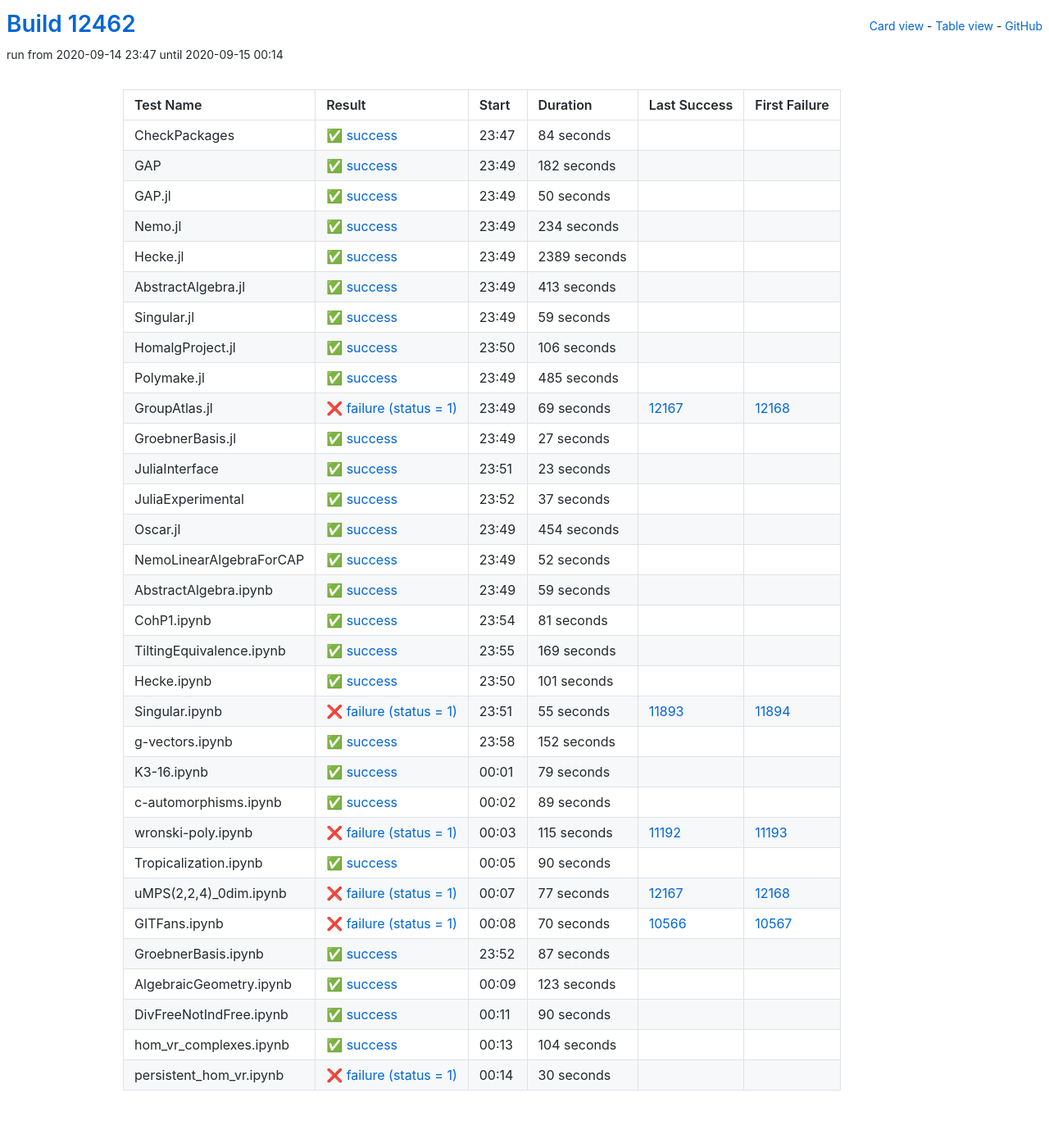
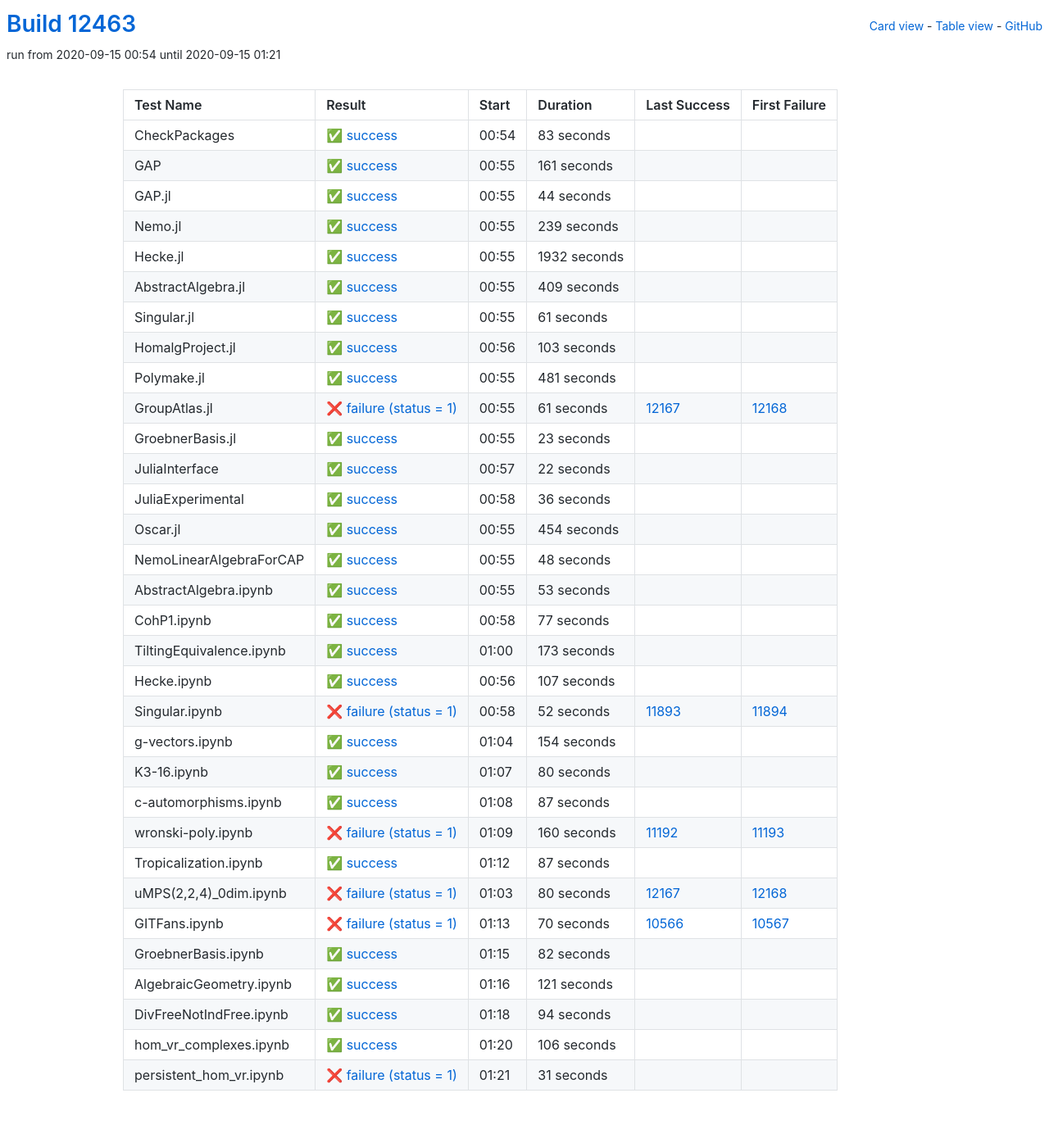
Before and after one commit to oscar-system/oscar-ci-status, a Jekyll site: the page built from table.html, in a window 1280 px wide. Shown: the whole page at 82% size. Built offline with Jekyll 4.4.1, drawn with Linux system fonts in a browser that asks for light colours.

Commit message:
Build #12463

```diff
--- a/_data/ci.yml
+++ b/_data/ci.yml
@@ -1,6 +1,6 @@
 ---
-build: 12462
-build_url: https://oscarci.mathematik.uni-kl.de/job/oscar/12462/
+build: 12463
+build_url: https://oscarci.mathematik.uni-kl.de/job/oscar/12463/
 job: oscar
 organization: oscar-system
 repo: oscar-ci-status
@@ -8,140 +8,128 @@ repourl: https://github.com/oscar-system/oscar-ci-status
 tests:
 - name: CheckPackages
   id: checkpackages
-  log: https://oscarci.mathematik.uni-kl.de/job/oscar/12462/artifact/logs/build-12462/CheckPackages.log
-  start: 2020-09-14 23:47
+  log: https://oscarci.mathematik.uni-kl.de/job/oscar/12463/artifact/logs/build-12463/CheckPackages.log
+  start: 2020-09-15 00:54
   success: true
   exitcode: 0
   status: success
-  duration: 84
+  duration: 83
   last_success: false
   last_success_url:
   first_failure: false
   first_failure_url:
 - name: GAP
   id: gap
-  log: https://oscarci.mathematik.uni-kl.de/job/oscar/12462/artifact/logs/build-12462/GAP.log
-  start: 2020-09-14 23:49
+  log: https://oscarci.mathematik.uni-kl.de/job/oscar/12463/artifact/logs/build-12463/GAP.log
+  start: 2020-09-15 00:55
   success: true
   exitcode: 0
   status: success
-  duration: 182
+  duration: 161
   last_success: false
   last_success_url:
   first_failure: false
   first_failure_url:
 - name: GAP.jl
   id: gap-jl
-  log: https://oscarci.mathematik.uni-kl.de/job/oscar/12462/artifact/logs/build-12462/GAP.jl.log
-  start: 2020-09-14 23:49
+  log: https://oscarci.mathematik.uni-kl.de/job/oscar/12463/artifact/logs/build-12463/GAP.jl.log
+  start: 2020-09-15 00:55
   success: true
   exitcode: 0
   status: success
-  duration: 50
+  duration: 44
   last_success: false
   last_success_url:
   first_failure: false
   first_failure_url:
 - name: Nemo.jl
   id: nemo-jl
-  log: https://oscarci.mathematik.uni-kl.de/job/oscar/12462/artifact/logs/build-12462/Nemo.jl.log
-  start: 2020-09-14 23:49
+  log: https://oscarci.mathematik.uni-kl.de/job/oscar/12463/artifact/logs/build-12463/Nemo.jl.log
+  start: 2020-09-15 00:55
   success: true
   exitcode: 0
   status: success
-  duration: 234
+  duration: 239
   last_success: false
   last_success_url:
   first_failure: false
   first_failure_url:
 - name: Hecke.jl
   id: hecke-jl
-  log: https://oscarci.mathematik.uni-kl.de/job/oscar/12462/artifact/logs/build-12462/Hecke.jl.log
-  start: 2020-09-14 23:49
+  log: https://oscarci.mathematik.uni-kl.de/job/oscar/12463/artifact/logs/build-12463/Hecke.jl.log
+  start: 2020-09-15 00:55
   success: true
   exitcode: 0
   status: success
-  duration: 2389
+  duration: 1932
   last_success: false
   last_success_url:
   first_failure: false
   first_failure_url:
 - name: AbstractAlgebra.jl
   id: abstractalgebra-jl
-  log: https://oscarci.mathematik.uni-kl.de/job/oscar/12462/artifact/logs/build-12462/AbstractAlgebra.jl.log
-  start: 2020-09-14 23:49
+  log: https://oscarci.mathematik.uni-kl.de/job/oscar/12463/artifact/logs/build-12463/AbstractAlgebra.jl.log
+  start: 2020-09-15 00:55
   success: true
   exitcode: 0
   status: success
-  duration: 413
+  duration: 409
   last_success: false
   last_success_url:
   first_failure: false
   first_failure_url:
 - name: Singular.jl
   id: singular-jl
-  log: https://oscarci.mathematik.uni-kl.de/job/oscar/12462/artifact/logs/build-12462/Singular.jl.log
-  start: 2020-09-14 23:49
+  log: https://oscarci.mathematik.uni-kl.de/job/oscar/12463/artifact/logs/build-12463/Singular.jl.log
+  start: 2020-09-15 00:55
   success: true
   exitcode: 0
   status: success
-  duration: 59
+  duration: 61
   last_success: false
   last_success_url:
   first_failure: false
   first_failure_url:
 - name: HomalgProject.jl
   id: homalgproject-jl
-  log: https://oscarci.mathematik.uni-kl.de/job/oscar/12462/artifact/logs/build-12462/HomalgProject.jl.log
-  start: 2020-09-14 23:50
+  log: https://oscarci.mathematik.uni-kl.de/job/oscar/12463/artifact/logs/build-12463/HomalgProject.jl.log
+  start: 2020-09-15 00:56
   success: true
   exitcode: 0
   status: success
-  duration: 106
+  duration: 103
   last_success: false
   last_success_url:
   first_failure: false
   first_failure_url:
 - name: Polymake.jl
   id: polymake-jl
-  log: https://oscarci.mathematik.uni-kl.de/job/oscar/12462/artifact/logs/build-12462/Polymake.jl.log
-  start: 2020-09-14 23:49
+  log: https://oscarci.mathematik.uni-kl.de/job/oscar/12463/artifact/logs/build-12463/Polymake.jl.log
+  start: 2020-09-15 00:55
   success: true
   exitcode: 0
   status: success
-  duration: 485
+  duration: 481
   last_success: false
   last_success_url:
   first_failure: false
   first_failure_url:
 - name: GroupAtlas.jl
   id: groupatlas-jl
-  log: https://oscarci.mathematik.uni-kl.de/job/oscar/12462/artifact/logs/build-12462/GroupAtlas.jl.log
-  start: 2020-09-14 23:49
+  log: https://oscarci.mathematik.uni-kl.de/job/oscar/12463/artifact/logs/build-12463/GroupAtlas.jl.log
+  start: 2020-09-15 00:55
   success: false
   exitcode: 1
   status: failure
-  duration: 69
+  duration: 61
   last_success: 12167
   last_success_url: https://oscarci.mathematik.uni-kl.de/job/oscar/12167/
   first_failure: 12168
   first_failure_url: https://oscarci.mathematik.uni-kl.de/job/oscar/12168/
 - name: GroebnerBasis.jl
   id: groebnerbasis-jl
-  log: https://oscarci.mathematik.uni-kl.de/job/oscar/12462/artifact/logs/build-12462/GroebnerBasis.jl.log
-  start: 2020-09-14 23:49
-  success: true
-  exitcode: 0
-  status: success
-  duration: 27
-  last_success: false
-  last_success_url:
-  first_failure: false
-  first_failure_url:
-- name: JuliaInterface
-  id: juliainterface
-  log: https://oscarci.mathematik.uni-kl.de/job/oscar/12462/artifact/logs/build-12462/JuliaInterface.log
-  start: 2020-09-14 23:51
+  log: https://oscarci.mathematik.uni-kl.de/job/oscar/12463/artifact/logs/build-12463/GroebnerBasis.jl.log
+  start: 2020-09-15 00:55
   success: true
   exitcode: 0
   status: success
@@ -150,22 +138,34 @@ tests:
   last_success_url:
   first_failure: false
   first_failure_url:
-- name: JuliaExperimental
-  id: juliaexperimental
-  log: https://oscarci.mathematik.uni-kl.de/job/oscar/12462/artifact/logs/build-12462/JuliaExperimental.log
-  start: 2020-09-14 23:52
+- name: JuliaInterface
+  id: juliainterface
+  log: https://oscarci.mathematik.uni-kl.de/job/oscar/12463/artifact/logs/build-12463/JuliaInterface.log
+  start: 2020-09-15 00:57
   success: true
   exitcode: 0
   status: success
-  duration: 37
+  duration: 22
+  last_success: false
+  last_success_url:
+  first_failure: false
+  first_failure_url:
+- name: JuliaExperimental
+  id: juliaexperimental
+  log: https://oscarci.mathematik.uni-kl.de/job/oscar/12463/artifact/logs/build-12463/JuliaExperimental.log
+  start: 2020-09-15 00:58
+  success: true
+  exitcode: 0
+  status: success
+  duration: 36
   last_success: false
   last_success_url:
   first_failure: false
   first_failure_url:
 - name: Oscar.jl
   id: oscar-jl
-  log: https://oscarci.mathematik.uni-kl.de/job/oscar/12462/artifact/logs/build-12462/Oscar.jl.log
-  start: 2020-09-14 23:49
+  log: https://oscarci.mathematik.uni-kl.de/job/oscar/12463/artifact/logs/build-12463/Oscar.jl.log
+  start: 2020-09-15 00:55
   success: true
   exitcode: 0
   status: success
@@ -176,152 +176,152 @@ tests:
   first_failure_url:
 - name: NemoLinearAlgebraForCAP
   id: nemolinearalgebraforcap
-  log: https://oscarci.mathematik.uni-kl.de/job/oscar/12462/artifact/logs/build-12462/NemoLinearAlgebraForCAP.log
-  start: 2020-09-14 23:49
+  log: https://oscarci.mathematik.uni-kl.de/job/oscar/12463/artifact/logs/build-12463/NemoLinearAlgebraForCAP.log
+  start: 2020-09-15 00:55
   success: true
   exitcode: 0
   status: success
-  duration: 52
+  duration: 48
   last_success: false
   last_success_url:
   first_failure: false
   first_failure_url:
 - name: AbstractAlgebra.ipynb
   id: abstractalgebra-ipynb
-  log: https://oscarci.mathematik.uni-kl.de/job/oscar/12462/artifact/logs/build-12462/AbstractAlgebra.ipynb.log
-  start: 2020-09-14 23:49
+  log: https://oscarci.mathematik.uni-kl.de/job/oscar/12463/artifact/logs/build-12463/AbstractAlgebra.ipynb.log
+  start: 2020-09-15 00:55
   success: true
   exitcode: 0
   status: success
-  duration: 59
+  duration: 53
   last_success: false
   last_success_url:
   first_failure: false
   first_failure_url:
 - name: CohP1.ipynb
   id: cohp1-ipynb
-  log: https://oscarci.mathematik.uni-kl.de/job/oscar/12462/artifact/logs/build-12462/CohP1.ipynb.log
-  start: 2020-09-14 23:54
+  log: https://oscarci.mathematik.uni-kl.de/job/oscar/12463/artifact/logs/build-12463/CohP1.ipynb.log
+  start: 2020-09-15 00:58
   success: true
   exitcode: 0
   status: success
-  duration: 81
+  duration: 77
   last_success: false
   last_success_url:
   first_failure: false
   first_failure_url:
 - name: TiltingEquivalence.ipynb
   id: tiltingequivalence-ipynb
-  log: https://oscarci.mathematik.uni-kl.de/job/oscar/12462/artifact/logs/build-12462/TiltingEquivalence.ipynb.log
-  start: 2020-09-14 23:55
+  log: https://oscarci.mathematik.uni-kl.de/job/oscar/12463/artifact/logs/build-12463/TiltingEquivalence.ipynb.log
+  start: 2020-09-15 01:00
   success: true
   exitcode: 0
   status: success
-  duration: 169
+  duration: 173
   last_success: false
   last_success_url:
   first_failure: false
   first_failure_url:
 - name: Hecke.ipynb
   id: hecke-ipynb
-  log: https://oscarci.mathematik.uni-kl.de/job/oscar/12462/artifact/logs/build-12462/Hecke.ipynb.log
-  start: 2020-09-14 23:50
+  log: https://oscarci.mathematik.uni-kl.de/job/oscar/12463/artifact/logs/build-12463/Hecke.ipynb.log
+  start: 2020-09-15 00:56
   success: true
   exitcode: 0
   status: success
-  duration: 101
+  duration: 107
   last_success: false
   last_success_url:
   first_failure: false
   first_failure_url:
 - name: Singular.ipynb
   id: singular-ipynb
-  log: https://oscarci.mathematik.uni-kl.de/job/oscar/12462/artifact/logs/build-12462/Singular.ipynb.log
-  start: 2020-09-14 23:51
+  log: https://oscarci.mathematik.uni-kl.de/job/oscar/12463/artifact/logs/build-12463/Singular.ipynb.log
+  start: 2020-09-15 00:58
   success: false
   exitcode: 1
   status: failure
-  duration: 55
+  duration: 52
   last_success: 11893
   last_success_url: https://oscarci.mathematik.uni-kl.de/job/oscar/11893/
   first_failure: 11894
   first_failure_url: https://oscarci.mathematik.uni-kl.de/job/oscar/11894/
 - name: g-vectors.ipynb
   id: g-vectors-ipynb
-  log: https://oscarci.mathematik.uni-kl.de/job/oscar/12462/artifact/logs/build-12462/g-vectors.ipynb.log
-  start: 2020-09-14 23:58
+  log: https://oscarci.mathematik.uni-kl.de/job/oscar/12463/artifact/logs/build-12463/g-vectors.ipynb.log
+  start: 2020-09-15 01:04
   success: true
   exitcode: 0
   status: success
-  duration: 152
+  duration: 154
   last_success: false
   last_success_url:
   first_failure: false
   first_failure_url:
 - name: K3-16.ipynb
   id: k3-16-ipynb
-  log: https://oscarci.mathematik.uni-kl.de/job/oscar/12462/artifact/logs/build-12462/K3-16.ipynb.log
-  start: 2020-09-15 00:01
+  log: https://oscarci.mathematik.uni-kl.de/job/oscar/12463/artifact/logs/build-12463/K3-16.ipynb.log
+  start: 2020-09-15 01:07
   success: true
   exitcode: 0
   status: success
-  duration: 79
+  duration: 80
   last_success: false
   last_success_url:
   first_failure: false
   first_failure_url:
 - name: c-automorphisms.ipynb
   id: c-automorphisms-ipynb
-  log: https://oscarci.mathematik.uni-kl.de/job/oscar/12462/artifact/logs/build-12462/c-automorphisms.ipynb.log
-  start: 2020-09-15 00:02
+  log: https://oscarci.mathematik.uni-kl.de/job/oscar/12463/artifact/logs/build-12463/c-automorphisms.ipynb.log
+  start: 2020-09-15 01:08
   success: true
   exitcode: 0
   status: success
-  duration: 89
+  duration: 87
   last_success: false
   last_success_url:
   first_failure: false
   first_failure_url:
 - name: wronski-poly.ipynb
   id: wronski-poly-ipynb
-  log: https://oscarci.mathematik.uni-kl.de/job/oscar/12462/artifact/logs/build-12462/wronski-poly.ipynb.log
-  start: 2020-09-15 00:03
+  log: https://oscarci.mathematik.uni-kl.de/job/oscar/12463/artifact/logs/build-12463/wronski-poly.ipynb.log
+  start: 2020-09-15 01:09
   success: false
   exitcode: 1
   status: failure
-  duration: 115
+  duration: 160
   last_success: 11192
   last_success_url: https://oscarci.mathematik.uni-kl.de/job/oscar/11192/
   first_failure: 11193
   first_failure_url: https://oscarci.mathematik.uni-kl.de/job/oscar/11193/
 - name: Tropicalization.ipynb
   id: tropicalization-ipynb
-  log: https://oscarci.mathematik.uni-kl.de/job/oscar/12462/artifact/logs/build-12462/Tropicalization.ipynb.log
-  start: 2020-09-15 00:05
+  log: https://oscarci.mathematik.uni-kl.de/job/oscar/12463/artifact/logs/build-12463/Tropicalization.ipynb.log
+  start: 2020-09-15 01:12
   success: true
   exitcode: 0
   status: success
-  duration: 90
+  duration: 87
   last_success: false
   last_success_url:
   first_failure: false
   first_failure_url:
 - name: uMPS(2,2,4)_0dim.ipynb
   id: umps-2-2-4-0dim-ipynb
-  log: https://oscarci.mathematik.uni-kl.de/job/oscar/12462/artifact/logs/build-12462/uMPS-2-2-4-_0dim.ipynb.log
-  start: 2020-09-15 00:07
+  log: https://oscarci.mathematik.uni-kl.de/job/oscar/12463/artifact/logs/build-12463/uMPS-2-2-4-_0dim.ipynb.log
+  start: 2020-09-15 01:03
   success: false
   exitcode: 1
   status: failure
-  duration: 77
+  duration: 80
   last_success: 12167
   last_success_url: https://oscarci.mathematik.uni-kl.de/job/oscar/12167/
   first_failure: 12168
   first_failure_url: https://oscarci.mathematik.uni-kl.de/job/oscar/12168/
 - name: GITFans.ipynb
   id: gitfans-ipynb
-  log: https://oscarci.mathematik.uni-kl.de/job/oscar/12462/artifact/logs/build-12462/GITFans.ipynb.log
-  start: 2020-09-15 00:08
+  log: https://oscarci.mathematik.uni-kl.de/job/oscar/12463/artifact/logs/build-12463/GITFans.ipynb.log
+  start: 2020-09-15 01:13
   success: false
   exitcode: 1
   status: failure
@@ -332,60 +332,60 @@ tests:
   first_failure_url: https://oscarci.mathematik.uni-kl.de/job/oscar/10567/
 - name: GroebnerBasis.ipynb
   id: groebnerbasis-ipynb
-  log: https://oscarci.mathematik.uni-kl.de/job/oscar/12462/artifact/logs/build-12462/GroebnerBasis.ipynb.log
-  start: 2020-09-14 23:52
+  log: https://oscarci.mathematik.uni-kl.de/job/oscar/12463/artifact/logs/build-12463/GroebnerBasis.ipynb.log
+  start: 2020-09-15 01:15
   success: true
   exitcode: 0
   status: success
-  duration: 87
+  duration: 82
   last_success: false
   last_success_url:
   first_failure: false
   first_failure_url:
 - name: AlgebraicGeometry.ipynb
   id: algebraicgeometry-ipynb
-  log: https://oscarci.mathematik.uni-kl.de/job/oscar/12462/artifact/logs/build-12462/AlgebraicGeometry.ipynb.log
-  start: 2020-09-15 00:09
+  log: https://oscarci.mathematik.uni-kl.de/job/oscar/12463/artifact/logs/build-12463/AlgebraicGeometry.ipynb.log
+  start: 2020-09-15 01:16
   success: true
   exitcode: 0
   status: success
-  duration: 123
+  duration: 121
   last_success: false
   last_success_url:
   first_failure: false
   first_failure_url:
 - name: DivFreeNotIndFree.ipynb
   id: divfreenotindfree-ipynb
-  log: https://oscarci.mathematik.uni-kl.de/job/oscar/12462/artifact/logs/build-12462/DivFreeNotIndFree.ipynb.log
-  start: 2020-09-15 00:11
+  log: https://oscarci.mathematik.uni-kl.de/job/oscar/12463/artifact/logs/build-12463/DivFreeNotIndFree.ipynb.log
+  start: 2020-09-15 01:18
   success: true
   exitcode: 0
   status: success
-  duration: 90
+  duration: 94
   last_success: false
   last_success_url:
   first_failure: false
   first_failure_url:
 - name: hom_vr_complexes.ipynb
   id: hom-vr-complexes-ipynb
-  log: https://oscarci.mathematik.uni-kl.de/job/oscar/12462/artifact/logs/build-12462/hom_vr_complexes.ipynb.log
-  start: 2020-09-15 00:13
+  log: https://oscarci.mathematik.uni-kl.de/job/oscar/12463/artifact/logs/build-12463/hom_vr_complexes.ipynb.log
+  start: 2020-09-15 01:20
   success: true
   exitcode: 0
   status: success
-  duration: 104
+  duration: 106
   last_success: false
   last_success_url:
   first_failure: false
   first_failure_url:
 - name: persistent_hom_vr.ipynb
   id: persistent-hom-vr-ipynb
-  log: https://oscarci.mathematik.uni-kl.de/job/oscar/12462/artifact/logs/build-12462/persistent_hom_vr.ipynb.log
-  start: 2020-09-15 00:14
+  log: https://oscarci.mathematik.uni-kl.de/job/oscar/12463/artifact/logs/build-12463/persistent_hom_vr.ipynb.log
+  start: 2020-09-15 01:21
   success: false
   exitcode: 1
   status: failure
-  duration: 30
+  duration: 31
   last_success: false
   last_success_url:
   first_failure: false
```
Also changed, not shown: README.md.
